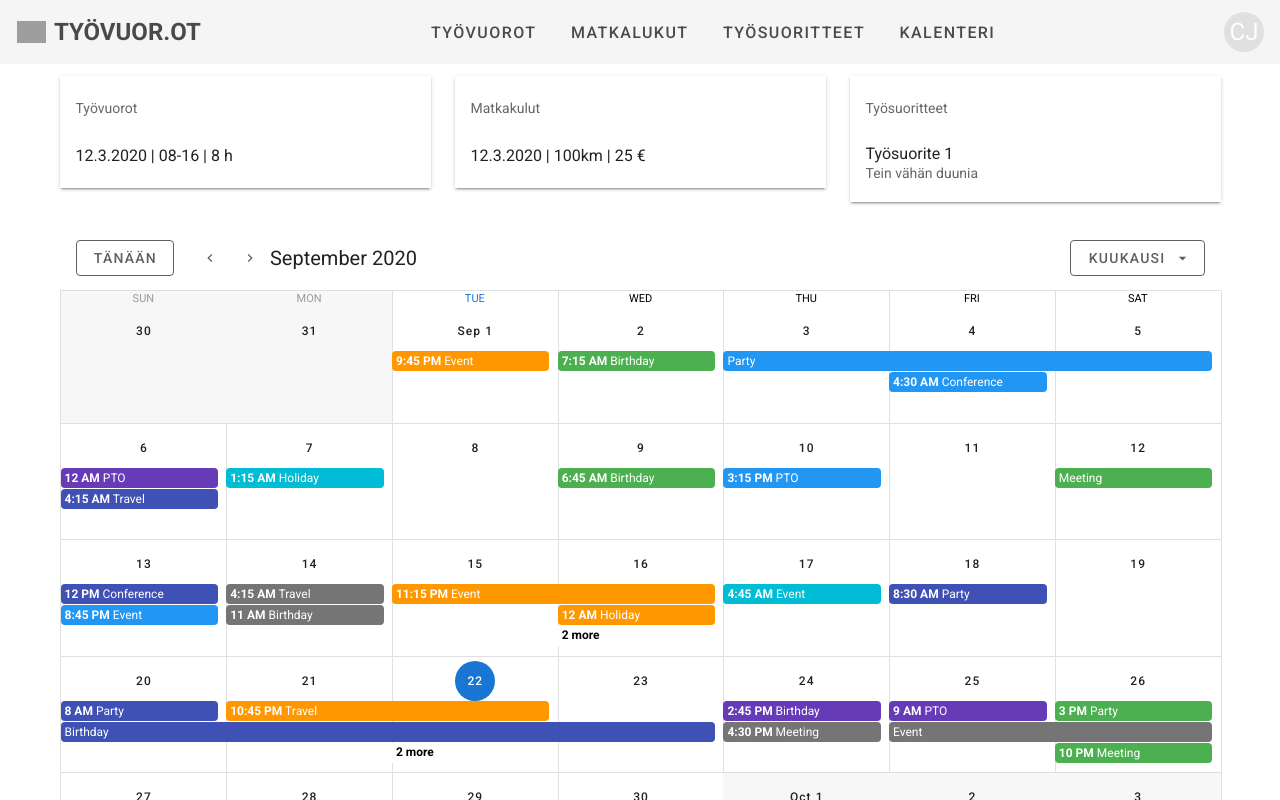
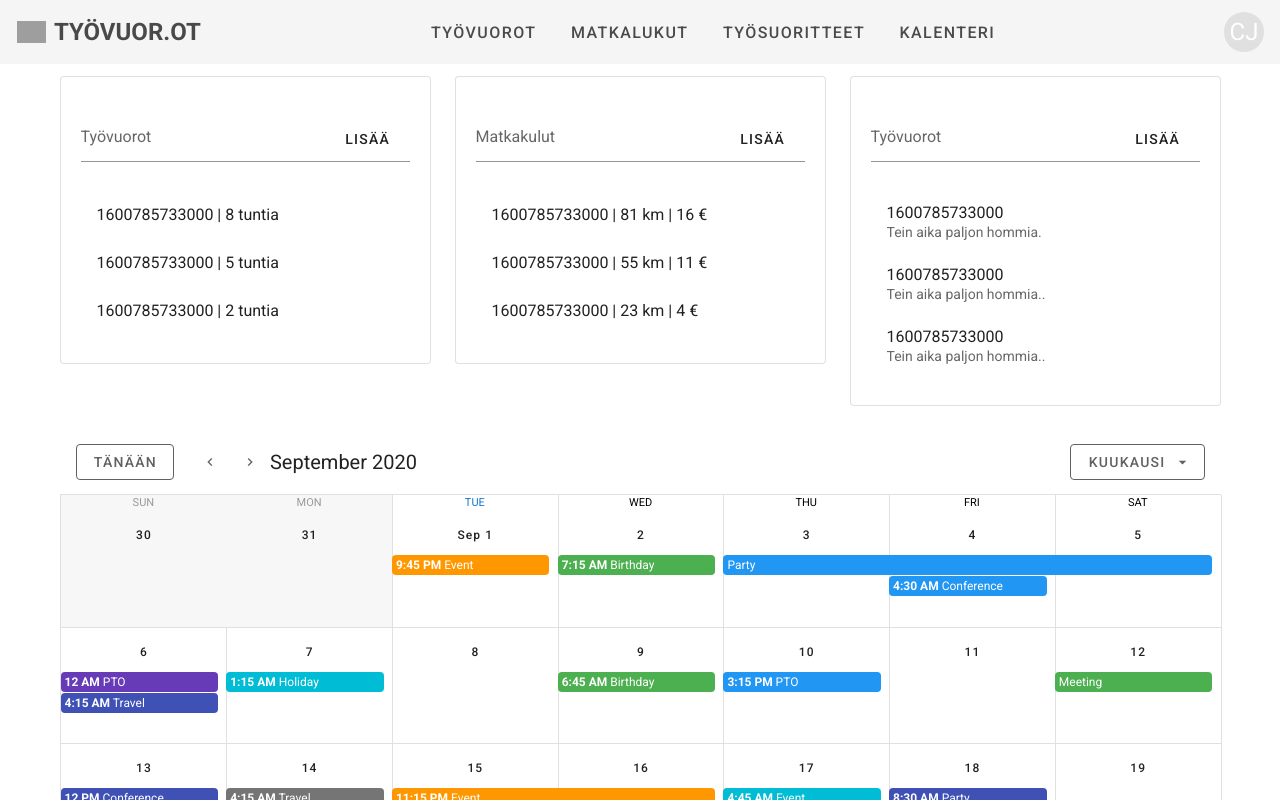
Before and after one commit to aRRRtsi/job-shift-vue-app, a Vue app: page / in a window 1280 px wide. Shown: the top 800 px of the page. Built offline with nearby package versions, Linux system fonts and the light colour scheme; grey boxes are pictures that could not be loaded.

Commit message:
Vuex modules työtunneille, matkakuluille ja työsuoritteille sekä kyseisten komponenttien rakentaminen

```diff
--- a/package.json
+++ b/package.json
@@ -10,6 +10,7 @@
   "dependencies": {
     "core-js": "^3.6.5",
     "vue": "^2.6.11",
+    "vue-moment": "^4.1.0",
     "vue-router": "^3.2.0",
     "vuetify": "^2.2.11",
     "vuex": "^3.4.0"
--- a/src/components/JobShifts.vue
+++ b/src/components/JobShifts.vue
@@ -1,11 +1,23 @@
 <template>
-  <v-card class="mx-auto" tile>
+  <v-card class="mx-auto pa-5" outlined>
+    <v-text-field
+      label="Työvuorot"
+      placeholder="Lisää uusi työvuoro numeroina esim 8"
+      v-model="jobShift"
+      v-on:keyup.enter="addJobShift"
+    >
+      <template v-slot:append>
+        <v-btn large text @click="addJobShift">Lisää</v-btn>
+      </template>
+    </v-text-field>
     <v-list shaped>
-      <v-subheader>Työvuorot</v-subheader>
       <v-list-item-group color="primary">
-        <v-list-item>
+        <v-list-item v-for="jobShift in allJobShifts" :key="jobShift.id">
           <v-list-item-content>
-            <v-list-item-title>12.3.2020 | 08-16 | 8 h</v-list-item-title>
+            <v-list-item-title
+              >{{ jobShift.date | moment('D.M.YYYY') }} |
+              {{ jobShift.hours }} tuntia</v-list-item-title
+            >
           </v-list-item-content>
         </v-list-item>
       </v-list-item-group>
@@ -14,7 +26,24 @@
 </template>
 
 <script>
+import { mapGetters } from 'vuex';
+
 export default {
-  name: "JobShifts"
+  name: 'JobShifts',
+  data() {
+    return {
+      jobShift: '',
+    };
+  },
+  methods: {
+    addJobShift() {
+      this.allJobShifts.push({
+        id: this.allJobShifts.length,
+        hours: parseInt(this.jobShift),
+        date: Date.now(),
+      });
+    },
+  },
+  computed: mapGetters(['allJobShifts']),
 };
 </script>
--- a/src/components/Jobs.vue
+++ b/src/components/Jobs.vue
@@ -1,12 +1,23 @@
 <template>
-  <v-card class="mx-auto" tile>
+  <v-card class="mx-auto pa-5" outlined>
+    <v-text-field
+      label="Työvuorot"
+      placeholder="Lisää uusi työvuoro numeroina esim 8"
+      v-model="job"
+      v-on:keyup.enter="addJobShift"
+    >
+      <template v-slot:append>
+        <v-btn large text @click="addJobShift">Lisää</v-btn>
+      </template>
+    </v-text-field>
     <v-list shaped>
-      <v-subheader>Työsuoritteet</v-subheader>
       <v-list-item-group color="primary">
-        <v-list-item>
+        <v-list-item v-for="job in allJobs" :key="job.id">
           <v-list-item-content>
-            <v-list-item-title>Työsuorite 1</v-list-item-title>
-            <v-list-item-subtitle>Tein vähän duunia</v-list-item-subtitle>
+            <v-list-item-title>{{
+              job.date | moment('D.M.YYYY')
+            }}</v-list-item-title>
+            <v-list-item-subtitle>{{ job.content }}</v-list-item-subtitle>
           </v-list-item-content>
         </v-list-item>
       </v-list-item-group>
@@ -15,7 +26,24 @@
 </template>
 
 <script>
+import { mapGetters } from 'vuex';
+
 export default {
-  name: "Jobs"
+  name: 'Jobs',
+  data() {
+    return {
+      job: '',
+    };
+  },
+  methods: {
+    addJobShift() {
+      this.allJobs.push({
+        id: this.allJobs.length,
+        date: Date.now(),
+        content: this.job,
+      });
+    },
+  },
+  computed: mapGetters(['allJobs']),
 };
 </script>
--- a/src/components/Navbar.vue
+++ b/src/components/Navbar.vue
@@ -1,7 +1,10 @@
 <template>
   <div>
     <v-app-bar app flat>
-      <v-app-bar-nav-icon class="d-md-none" @click="drawer = true"></v-app-bar-nav-icon>
+      <v-app-bar-nav-icon
+        class="d-md-none"
+        @click="drawer = true"
+      ></v-app-bar-nav-icon>
 
       <v-img
         alt="Vuetify Logo"
@@ -18,7 +21,7 @@
 
       <v-spacer></v-spacer>
 
-      <v-btn-toggle class="d-none d-md-flex" v-model="text" color="accent-3" group>
+      <v-btn-toggle class="d-none d-md-flex" color="accent-3" group>
         <v-btn x-large to="/tyovuorot">Työvuorot</v-btn>
 
         <v-btn x-large to="/matkakulut">Matkalukut</v-btn>
@@ -31,7 +34,9 @@
       <v-spacer></v-spacer>
 
       <v-avatar color="grey lighten-2 profile-link-avatar" size="40">
-        <router-link class="white--text headline profile-link" to="/profiili">CJ</router-link>
+        <router-link class="white--text headline profile-link" to="/profiili"
+          >CJ</router-link
+        >
       </v-avatar>
     </v-app-bar>
 
@@ -61,13 +66,13 @@
 
 <script>
 export default {
-  name: "Navbar",
+  name: 'Navbar',
   data: () => ({
     // Title
-    title: "Työvuor.ot",
+    title: 'Työvuor.ot',
     drawer: false,
-    group: null
-  })
+    group: null,
+  }),
 };
 </script>
 
--- a/src/components/TravelExp.vue
+++ b/src/components/TravelExp.vue
@@ -1,11 +1,25 @@
 <template>
-  <v-card class="mx-auto" tile>
+  <v-card class="mx-auto pa-5" outlined>
+    <v-text-field
+      label="Matkakulut"
+      placeholder="Lisää uusi matkakulu kilometreinä esim 25"
+      v-model="travelExp"
+      v-on:keyup.enter="addTravelExp"
+    >
+      <template v-slot:append>
+        <v-btn large text @click="addTravelExp">Lisää</v-btn>
+      </template>
+    </v-text-field>
     <v-list shaped>
-      <v-subheader>Matkakulut</v-subheader>
       <v-list-item-group color="primary">
-        <v-list-item>
+        <v-list-item v-for="travelExp in allTravelExps" :key="travelExp.id">
           <v-list-item-content>
-            <v-list-item-title>12.3.2020 | 100km | 25 €</v-list-item-title>
+            <v-list-item-title
+              >{{ travelExp.date | moment('D.M.YYYY') }} |
+              {{ travelExp.distance }} km |
+              {{ Math.floor(travelExp.distance * travelExp.price) }}
+              €
+            </v-list-item-title>
           </v-list-item-content>
         </v-list-item>
       </v-list-item-group>
@@ -14,7 +28,25 @@
 </template>
 
 <script>
+import { mapGetters } from 'vuex';
+
 export default {
-  name: "TravelExp"
+  name: 'TravelExp',
+  data() {
+    return {
+      travelExp: '',
+    };
+  },
+  methods: {
+    addTravelExp() {
+      this.allTravelExps.push({
+        id: this.allTravelExps.length,
+        distance: parseInt(this.travelExp),
+        price: this.price,
+        date: Date.now(),
+      });
+    },
+  },
+  computed: mapGetters(['allTravelExps']),
 };
 </script>
--- a/src/main.js
+++ b/src/main.js
@@ -1,14 +1,16 @@
-import Vue from "vue";
-import App from "./App.vue";
-import router from "./router";
-import store from "./store";
-import vuetify from "./plugins/vuetify";
+import Vue from 'vue';
+import App from './App.vue';
+import router from './router';
+import store from './store';
+import vuetify from './plugins/vuetify';
 
 Vue.config.productionTip = false;
+
+Vue.use(require('vue-moment'));
 
 new Vue({
   router,
   store,
   vuetify,
-  render: h => h(App)
-}).$mount("#app");
+  render: (h) => h(App),
+}).$mount('#app');
--- a/src/store/index.js
+++ b/src/store/index.js
@@ -1,5 +1,10 @@
-import Vue from "vue";
-import Vuex from "vuex";
+import Vue from 'vue';
+import Vuex from 'vuex';
+
+// Moduulit
+import jobShifts from './modules/jobShifts';
+import travelExp from './modules/travelExp';
+import jobs from './modules/jobs';
 
 Vue.use(Vuex);
 
@@ -7,5 +12,9 @@ export default new Vuex.Store({
   state: {},
   mutations: {},
   actions: {},
-  modules: {}
+  modules: {
+    jobShifts,
+    travelExp,
+    jobs,
+  },
 });
--- /dev/null
+++ b/src/store/modules/jobShifts.js
@@ -0,0 +1,36 @@
+const state = {
+  jobShift: '',
+  jobShifts: [
+    {
+      id: 0,
+      hours: 8,
+      date: Date.now(),
+    },
+    {
+      id: 1,
+      hours: 5,
+      date: Date.now(),
+    },
+    {
+      id: 2,
+      hours: 2,
+      date: Date.now(),
+    },
+  ],
+};
+
+const getters = {
+  newJobShift: (state) => state.jobShifts,
+  allJobShifts: (state) => state.jobShifts,
+};
+
+const actions = {};
+
+const mutations = {};
+
+export default {
+  state,
+  getters,
+  actions,
+  mutations,
+};
--- /dev/null
+++ b/src/store/modules/jobs.js
@@ -0,0 +1,36 @@
+const state = {
+  job: '',
+  jobs: [
+    {
+      id: 0,
+      date: Date.now(),
+      content: 'Tein aika paljon hommia.',
+    },
+    {
+      id: 1,
+      date: Date.now(),
+      content: 'Tein aika paljon hommia..',
+    },
+    {
+      id: 2,
+      date: Date.now(),
+      content: 'Tein aika paljon hommia..',
+    },
+  ],
+};
+
+const getters = {
+  newJob: (state) => state.jobs,
+  allJobs: (state) => state.jobs,
+};
+
+const actions = {};
+
+const mutations = {};
+
+export default {
+  state,
+  getters,
+  actions,
+  mutations,
+};
--- /dev/null
+++ b/src/store/modules/travelExp.js
@@ -0,0 +1,39 @@
+const state = {
+  travelExp: '',
+  travelExps: [
+    {
+      id: 0,
+      distance: 81,
+      price: 0.2,
+      date: Date.now(),
+    },
+    {
+      id: 1,
+      distance: 55,
+      price: 0.2,
+      date: Date.now(),
+    },
+    {
+      id: 2,
+      distance: 23,
+      price: 0.2,
+      date: Date.now(),
+    },
+  ],
+};
+
+const getters = {
+  newTravelExp: (state) => state.travelExps,
+  allTravelExps: (state) => state.travelExps,
+};
+
+const actions = {};
+
+const mutations = {};
+
+export default {
+  state,
+  getters,
+  actions,
+  mutations,
+};
```
Also changed, not shown: 1 other file (tests, documents, lock files or other folders).
